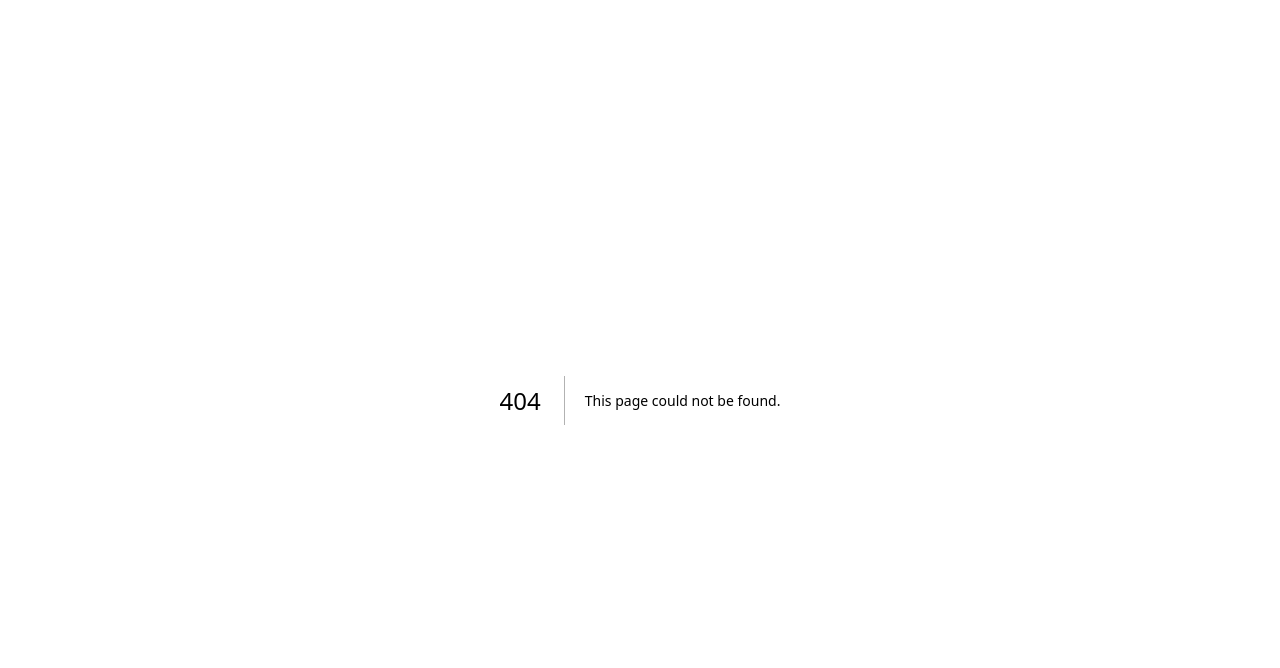
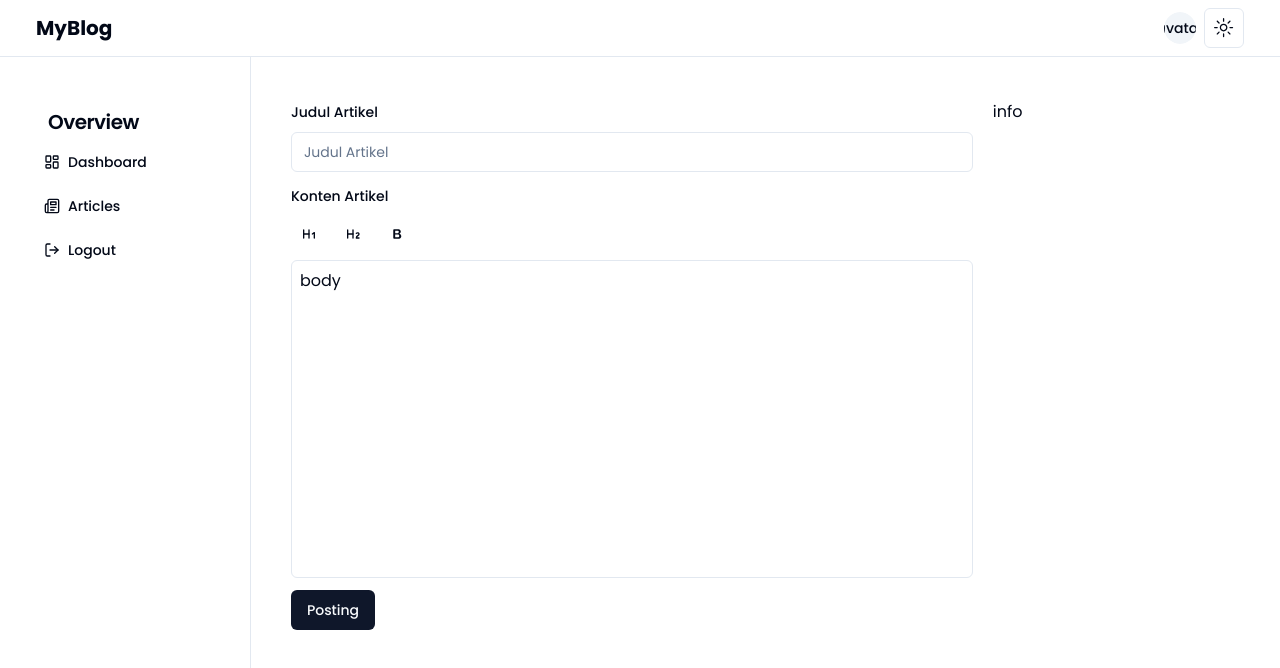
Before and after one commit to mohimamrifai/myblog, a Next.js app in the folder fe/: page /dashboard/articles/create in a window 1280 px wide. Before the commit this address had no page. Shown: the top 668 px of the page. Built offline with nearby package versions, Linux system fonts and the light colour scheme.

Commit message:
add (fe): add dashboard folder

```diff
--- /dev/null
+++ b/fe/app/dashboard/articles/create/page.tsx
@@ -0,0 +1,79 @@
+"use client";
+import React, { useState } from "react";
+import { z } from "zod";
+import { zodResolver } from "@hookform/resolvers/zod";
+import { useForm } from "react-hook-form";
+import {
+  Form,
+  FormControl,
+  FormField,
+  FormItem,
+  FormLabel,
+  FormMessage,
+} from "@/components/ui/form";
+import { Input } from "@/components/ui/input";
+import { Button } from "@/components/ui/button";
+import { Card } from "@/components/ui/card";
+import { Eye, EyeOff } from "lucide-react";
+import Link from "next/link";
+import Tiptap from "@/components/article/tiptap";
+
+const formSchema = z.object({
+  title: z.string().min(20),
+  body: z.string().min(10)
+});
+
+export default function Page() {
+  const [isPasswordVisible, setIsPasswordVisible] = useState(false);
+  const form = useForm<z.infer<typeof formSchema>>({
+    resolver: zodResolver(formSchema),
+    defaultValues: {
+      title: "",
+      body: ""
+    },
+  });
+  function onSubmit(values: z.infer<typeof formSchema>) {
+    // Do something with the form values.
+    // ✅ This will be type-safe and validated.
+    console.log(values);
+  }
+
+  return (
+    <div className="flex space-x-5">
+      <div className="w-9/12">
+        <Form {...form}>
+          <form onSubmit={form.handleSubmit(onSubmit)} className="space-y-3">
+            <FormField
+              control={form.control}
+              name="title"
+              render={({ field }) => (
+                <FormItem>
+                  <FormLabel>Judul Artikel</FormLabel>
+                  <FormControl>
+                    <Input type="text" placeholder="Judul Artikel" {...field} />
+                  </FormControl>
+                  <FormMessage />
+                </FormItem>
+              )}
+            />
+            <FormField
+              control={form.control}
+              name="body"
+              render={({ field }) => (
+                <FormItem>
+                  <FormLabel>Konten Artikel</FormLabel>
+                  <FormControl>
+                    <Tiptap body={field.name} onChange={field.onChange} />
+                  </FormControl>
+                  <FormMessage />
+                </FormItem>
+              )}
+            />
+            <Button type="submit">Posting</Button>
+          </form>
+        </Form>
+      </div>
+      <div className="w-3/12">info</div>
+    </div>
+  );
+}
--- /dev/null
+++ b/fe/app/dashboard/articles/page.tsx
@@ -0,0 +1,15 @@
+import { ArticlesTable } from '@/components/articles-table'
+import { Button } from '@/components/ui/button'
+import Link from 'next/link'
+import React from 'react'
+
+export default function Page() {
+  return (
+    <div>
+        <Button asChild>
+          <Link href="/dashboard/articles/create">Tambah Artikel</Link>
+        </Button>
+        <ArticlesTable />
+    </div>
+  )
+}
--- /dev/null
+++ b/fe/app/dashboard/layout.tsx
@@ -0,0 +1,25 @@
+
+import Header from "@/components/layout/header";
+import Sidebar from "@/components/layout/sidebar";
+import type { Metadata } from "next";
+
+export const metadata: Metadata = {
+  title: "Next Shadcn Dashboard Starter",
+  description: "Basic dashboard with Next.js and Shadcn",
+};
+
+export default function DashboardLayout({
+  children,
+}: {
+  children: React.ReactNode;
+}) {
+  return (
+    <main className="lg:p-5">
+      <Header />
+      <div className="flex h-screen overflow-hidden">
+        <Sidebar />
+        <main className="w-full lg:py-20 lg:px-10 p-3">{children}</main>
+      </div>
+    </main>
+  );
+}
--- /dev/null
+++ b/fe/app/dashboard/page.tsx
@@ -0,0 +1,13 @@
+import HeaderOverview from "@/components/header-overview";
+import React from "react";
+
+export default function PageDashboard() {
+  return (
+    <div className="grid lg:grid-cols-4 gap-2 grid-cols-2">
+      <HeaderOverview title="Total Articles" value={400} />
+      <HeaderOverview title="Total My Articles" value={100} />
+      <HeaderOverview title="Draft" value={20} />
+      <HeaderOverview title="Total Likes" value={20000} />
+    </div>
+  );
+}
```
